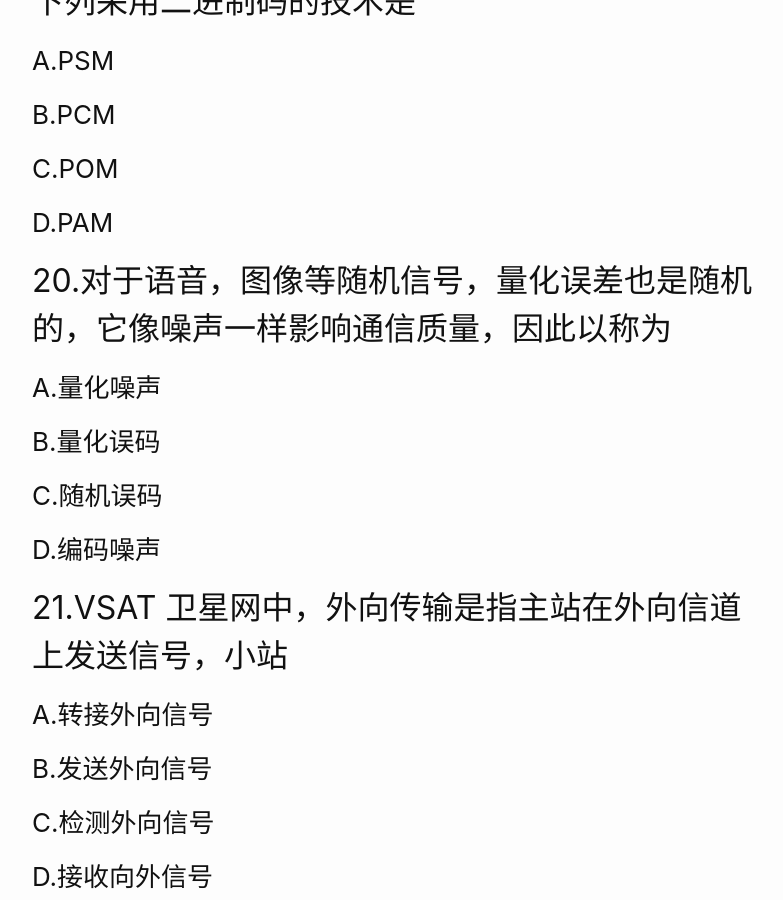
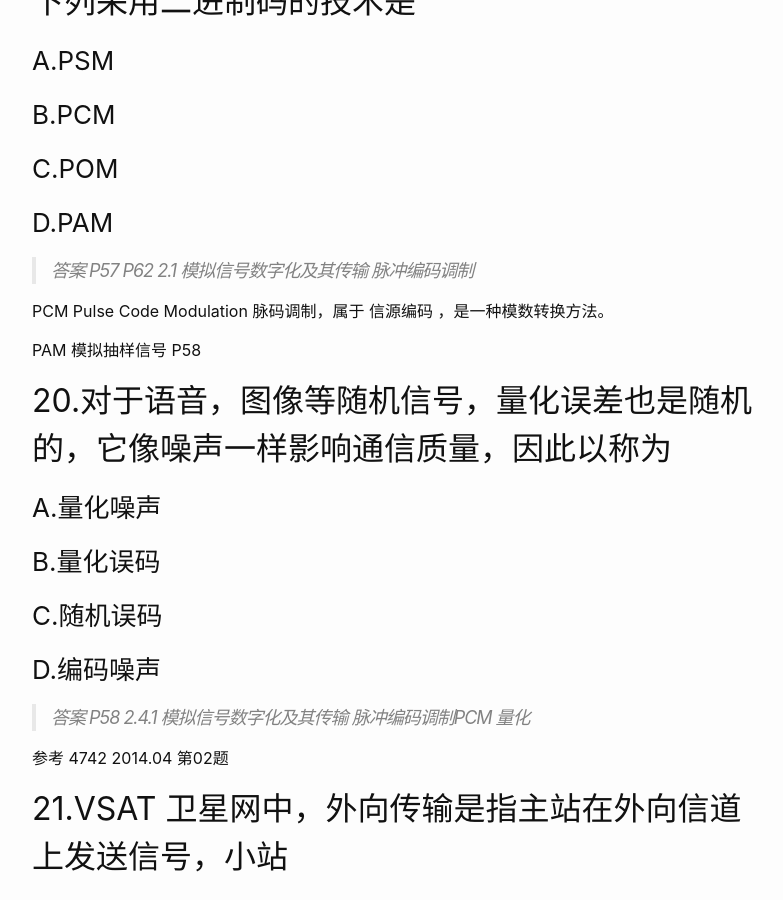
Before and after one commit to wangtiga/wangtiga.github.io, a Jekyll site: the page built from _previews/2019-06-27-4742_2013_04.md, in a window 1280 px wide and 900 px high, scrolled down 14898 px. Shown: the whole window, without its empty margins (238-1021 px from the left). Built offline with Jekyll 4.4.1, drawn with Linux system fonts in a browser that asks for light colours.

Commit message:
updated from notep

```diff
--- a/_previews/2019-06-27-4742_2013_04.md
+++ b/_previews/2019-06-27-4742_2013_04.md
@@ -421,11 +421,25 @@ TODO 解复用 属于接收设备的功能吗？
 ### C.POM
 ### D.PAM
 
+> 答案 P57 P62 2.1 模拟信号数字化及其传输 脉冲编码调制
+
+PCM Pulse Code Modulation 脉码调制，属于 信源编码 ，是一种模数转换方法。
+
+PAM 模拟抽样信号 P58
+
+
+
 ## 20.对于语音，图像等随机信号，量化误差也是随机的，它像噪声一样影响通信质量，因此以称为
 ### A.量化噪声
 ### B.量化误码
 ### C.随机误码
 ### D.编码噪声
+
+> 答案 P58 2.4.1 模拟信号数字化及其传输 脉冲编码调制PCM 量化
+
+参考 4742 2014.04 第02题
+
+
 
 ## 21.VSAT 卫星网中，外向传输是指主站在外向信道上发送信号，小站
 ### A.转接外向信号
```
Also changed, not shown: _previews/2019-06-20-4742_2014_04.md (+5 -0 lines).
